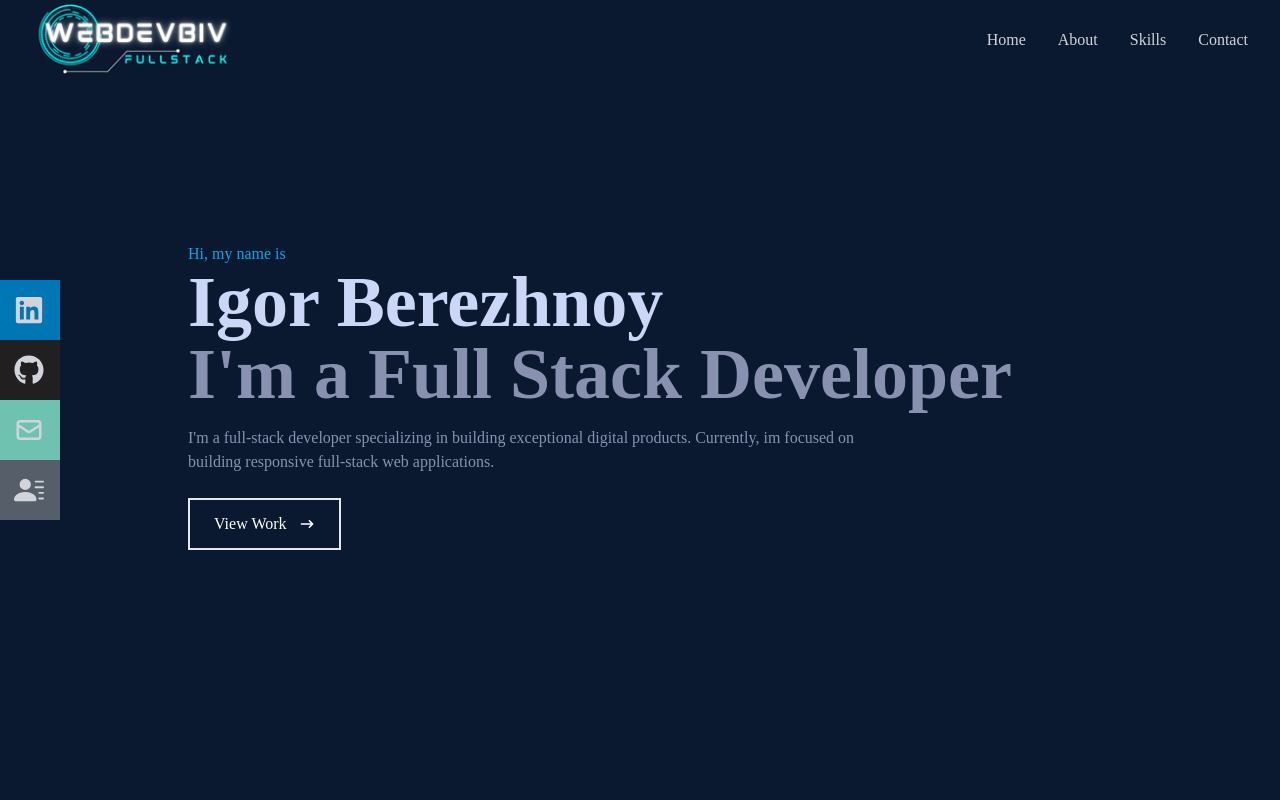
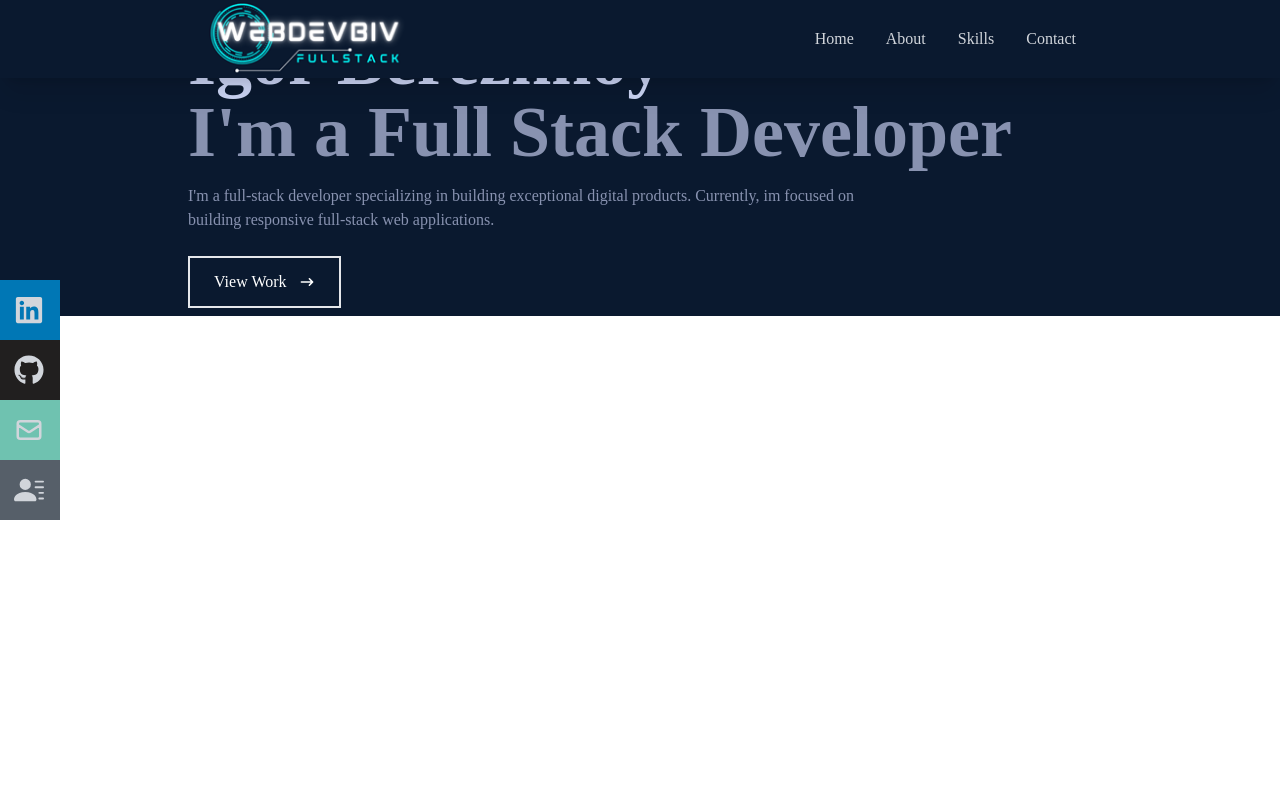
Before and after one commit to webdevbiv/portfolio, a React (Create React App) app: page / in a window 1280 px wide. Shown: the top 800 px of the page. Built offline with nearby package versions, Linux system fonts and the light colour scheme.

Commit message:
fixing css

```diff
--- a/src/components/AppBar/AppBar.jsx
+++ b/src/components/AppBar/AppBar.jsx
@@ -5,6 +5,7 @@ import MobileMenu from "../MobileMenu/MobileMenu";
 import Hamburger from "../Hamburger/Hamburger";
 import SocialIcons from "../SocialIcons/SocialIcons";
 import Logo from "../Logo/Logo";
+import NavBar from "../NavBar/NavBar";
 
 function AppBar() {
   const [mobileNav, setMobileNav] = useState(false);
@@ -12,13 +13,13 @@ function AppBar() {
   const handleClick = () => setMobileNav(!mobileNav);
 
   return (
-    <div className="fixed flex h-[80px] w-full items-center justify-between bg-[#0a192f] px-4 text-gray-300">
+    <NavBar>
       <Logo />
       <Menu />
       <Hamburger handleClick={handleClick} mobileNav={mobileNav} />
       <MobileMenu mobileNav={mobileNav} />
       <SocialIcons />
-    </div>
+    </NavBar>
   );
 }
 
--- /dev/null
+++ b/src/components/Container/Container.jsx
@@ -0,0 +1,11 @@
+import React from "react";
+
+const Container = ({ children }) => {
+  return (
+    <div className="bg-[#0a192f] text-gray-300">
+      <div className="mx-auto max-w-[1000px]  px-12 h-full">{children}</div>
+    </div>
+  );
+};
+
+export default Container;
--- a/src/components/Home/Home.jsx
+++ b/src/components/Home/Home.jsx
@@ -1,11 +1,10 @@
 import React from "react";
 import { HiArrowNarrowRight } from "react-icons/hi";
+import Section from "../Section/Section";
 
 function Home() {
   return (
-    <div className="h-screen w-full bg-[#0a192f]">
-      {/* Container */}
-      <div className="mx-auto flex h-full max-w-[1000px] flex-col justify-center px-12">
+    <Section>
       <p className="text-sky-500">Hi, my name is</p>
       <h1 className="text-4xl sm:text-7xl font-bold text-[#ccd6f6]">Igor Berezhnoy</h1>
       <h2 className="text-4xl sm:text-7xl font-bold text-[#8892b0]">I'm a Full Stack Developer</h2>
@@ -18,8 +17,7 @@ function Home() {
           </span>
         </button>
       </div>
-      </div>
-    </div>
+    </Section>
   );
 }
 
--- /dev/null
+++ b/src/components/NavBar/NavBar.jsx
@@ -0,0 +1,14 @@
+import React from "react";
+import Container from "../Container/Container";
+
+const NavBar = ({ children }) => {
+  return (
+    <div className="fixed w-full shadow-xl">
+      <Container>
+        <div className="flex justify-between items-center">{children}</div>
+      </Container>
+    </div>
+  );
+};
+
+export default NavBar;
--- /dev/null
+++ b/src/components/Section/Section.jsx
@@ -0,0 +1,14 @@
+import React from "react";
+import Container from "../Container/Container";
+
+const Section = ({ children }) => {
+  return (
+    <div className="w-full h-screen">
+      <Container>
+        <div className="w-full flex flex-col justify-center">{children}</div>
+      </Container>
+    </div>
+  );
+};
+
+export default Section;
```
Lines whose indentation alone changed are shown as unchanged.
